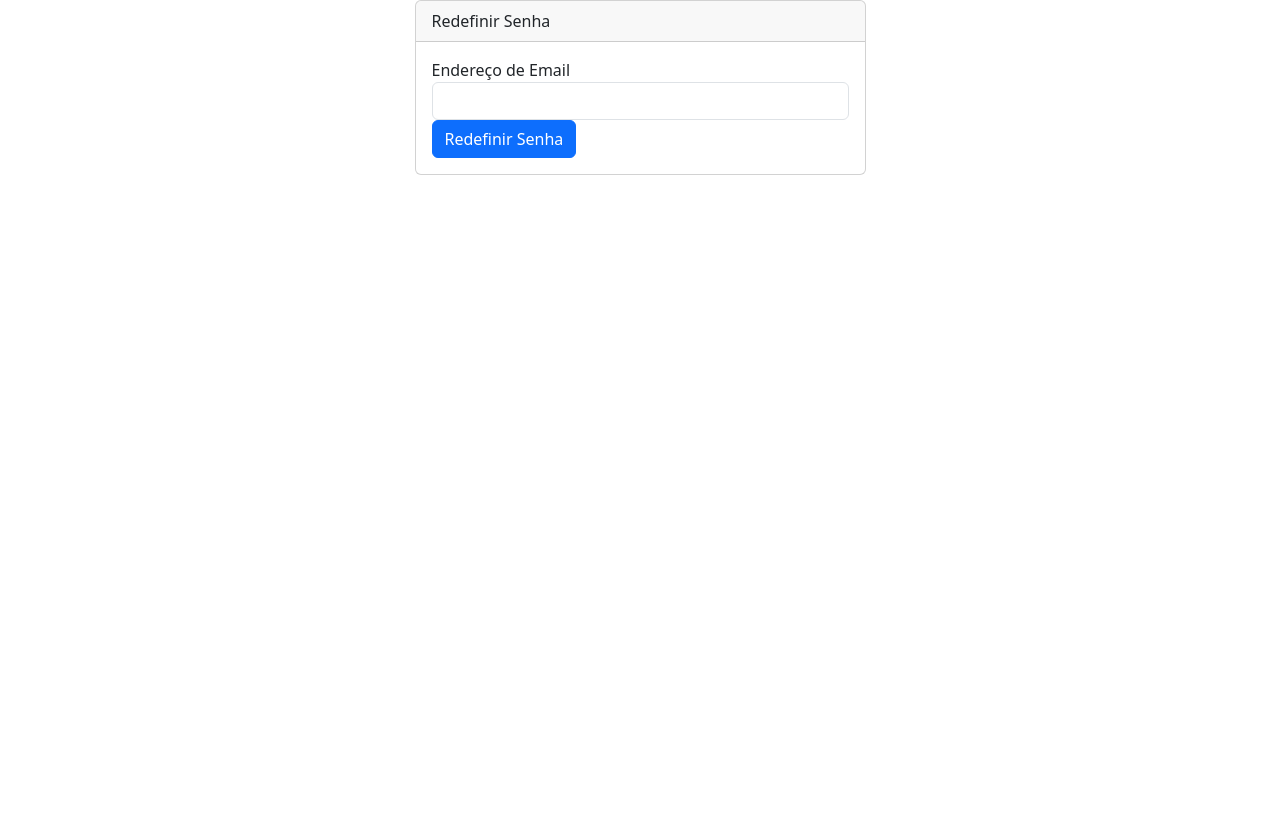
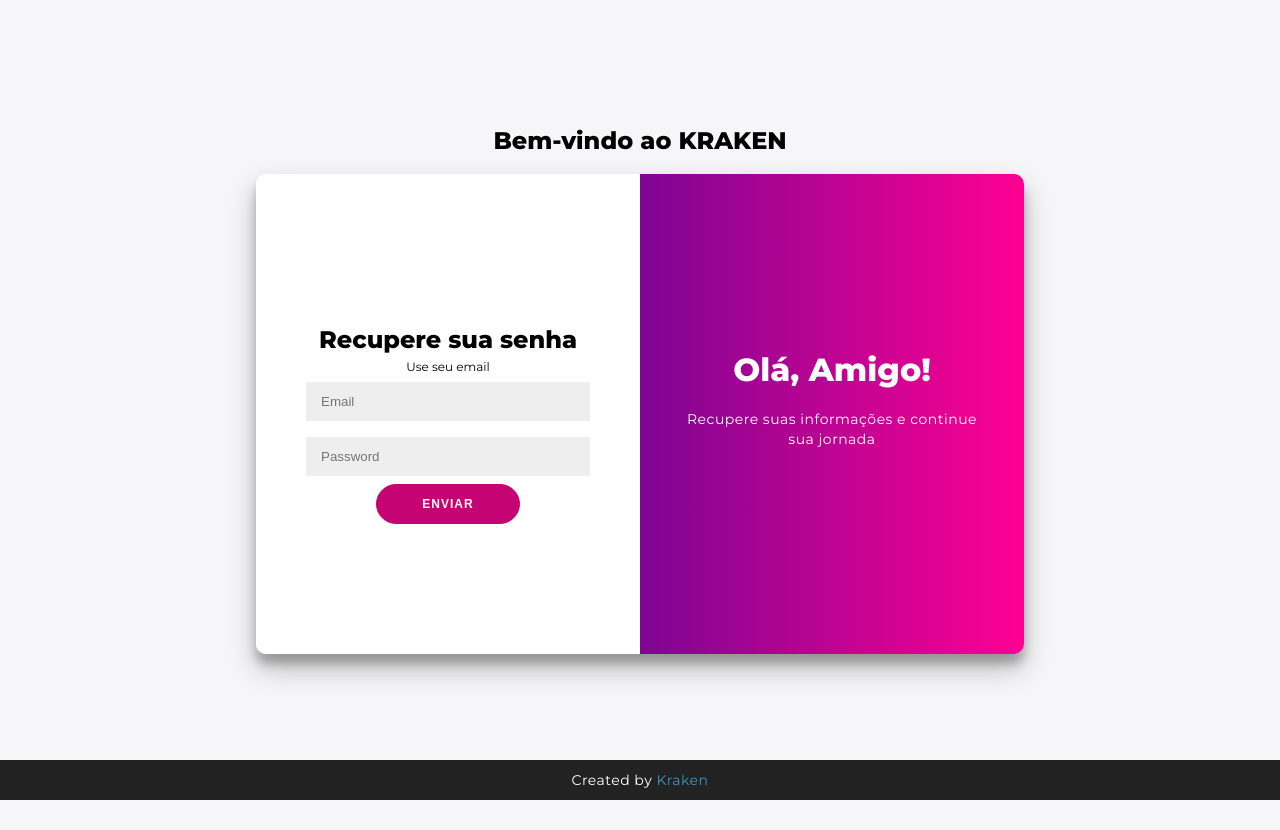
Before and after one commit to henriquecdb/Kraken, a PHP site: page /forget.php in a window 1280 px wide. Before the commit the page ends 175 px from the top, so only its background shows below. Run offline with PHP 8.4, Linux system fonts and the light colour scheme.

Commit message:
Finished page to retrieve password

```diff
--- a/pages/forget.php
+++ b/pages/forget.php
@@ -4,32 +4,44 @@
       <meta charset="UTF-8" />
       <meta http-equiv="X-UA-Compatible" content="IE=edge" />
       <meta name="viewport" content="width=device-width, initial-scale=1.0" />
-      <title>Kraken - Forget</title>
+      <title>Kraken</title>
+      <link rel="stylesheet" href="../styles/style.css" />
       <link
-         href="https://cdn.jsdelivr.net/npm/bootstrap@5.3.2/dist/css/bootstrap.min.css"
          rel="stylesheet"
-         integrity="sha384-T3c6CoIi6uLrA9TneNEoa7RxnatzjcDSCmG1MXxSR1GAsXEV/Dwwykc2MPK8M2HN"
-         crossorigin="anonymous"
+         href="https://cdnjs.cloudflare.com/ajax/libs/font-awesome/4.7.0/css/font-awesome.min.css"
          />
    </head>
    <body>
-      <div class="container">
-         <div class="row justify-content-center">
-            <div class="col-lg-5">
-               <div class="card">
-                  <div class="card-header">Redefinir Senha</div>
-                  <div class="card-body">
-                     <form action=".." method="post">
-                        <div class="form-group">
-                           <label for="email">Endereço de Email</label>
-                           <input type="email" class="form-control" id="email" name="email" required>
-                        </div>
-                        <button type="submit" class="btn btn-primary">Redefinir Senha</button>
-                     </form>
-                  </div>
+      <h2>Bem-vindo ao KRAKEN</h2>
+      <div class="container" id="container">
+         <div class="form-container sign-in-container">
+            <form action="../php/logar.php" method="post">
+               <h2 style="margin-bottom: 5px !important">
+               Recupere sua senha</h1>
+               <span>Use seu email</span>
+               <input type="email" placeholder="Email" name="emailLogin" id="emailLogin" />
+               <input type="password" placeholder="Password" name="passwdLogin" id="passwdLogin" />
+               <button type="submit" >Enviar</button>
+            </form>
+         </div>
+         <div class="overlay-container">
+            <div class="overlay">
+               <div class="overlay-panel overlay-left">
+                  <h1>Bem-vindo!</h1>
+                  <p>
+                     Para se manter conectado, entre com suas informações
+                  </p>
+                  <button class="ghost" id="signIn">Entrar</button>
+               </div>
+               <div class="overlay-panel overlay-right">
+                  <h1>Olá, Amigo!</h1>
+                  <p>Recupere suas informações e continue sua jornada</p>
                </div>
             </div>
          </div>
       </div>
+      <footer>
+         <p>Created by <a href="https://github.com/henriquecdb/Kraken">Kraken</a></p>
+      </footer>
    </body>
 </html>
```
